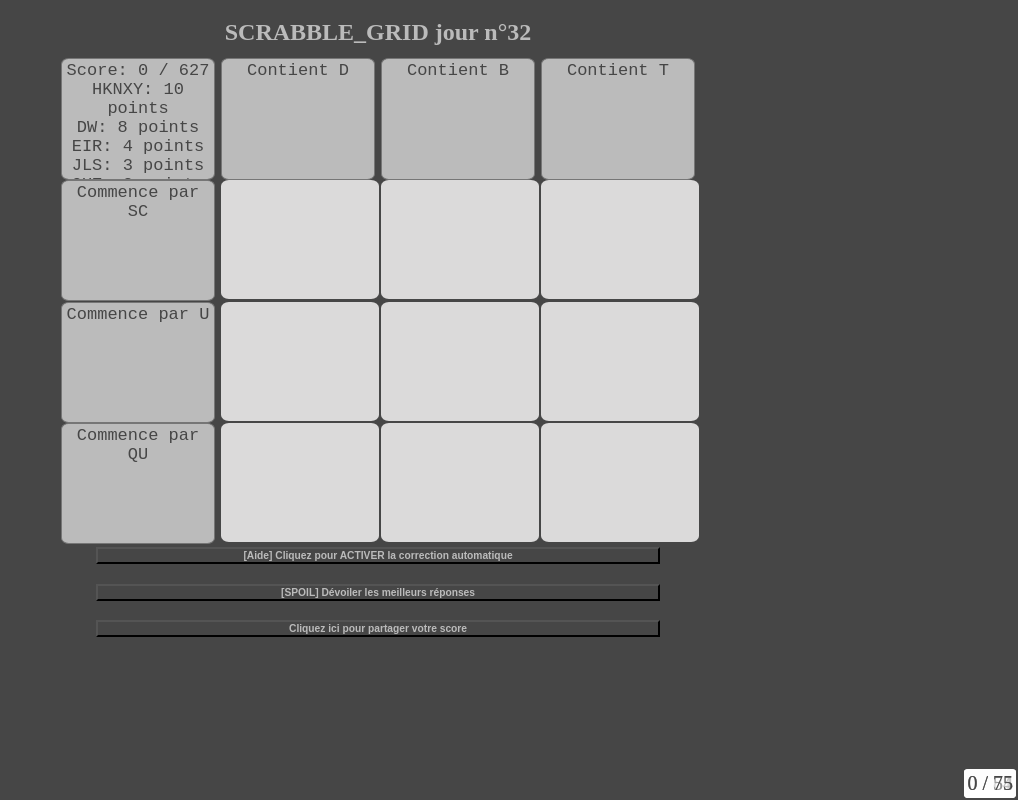
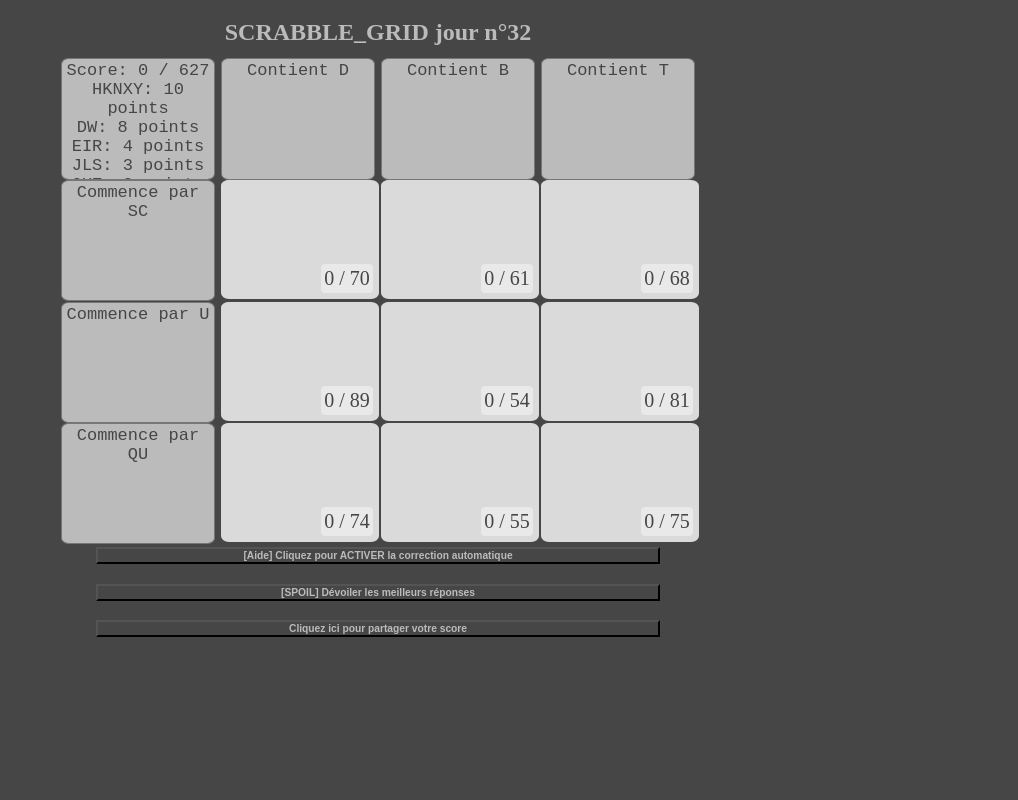
Before and after one commit to mathieugomila/scrabble_grid, a plain HTML site: page index.html in a window 1280 px wide. Shown: the whole page, without its empty margins (262-1280 px from the left). Drawn offline with Linux system fonts and the light colour scheme.

Commit message:
fix point in case

```diff
--- a/scripts/main.js
+++ b/scripts/main.js
@@ -58,7 +58,7 @@ function add_non_editable_text(nonEditableCaseIndex) {
 
 function add_editable_text(editableCaseIndex) {
     const textElement = document.createElement('div');
-    // textElement.classList.add('grid-item');
+    textElement.classList.add('grid-item');
 
     const inputElement = document.createElement('textarea');
     inputElement.type = 'text';
--- a/style.css
+++ b/style.css
@@ -71,6 +71,7 @@ body {
   text-align: center;
   border-radius: 5%;
   resize: none;
+  pointer-events: all;
 }
 
 .grid-item-input.bad {
```
